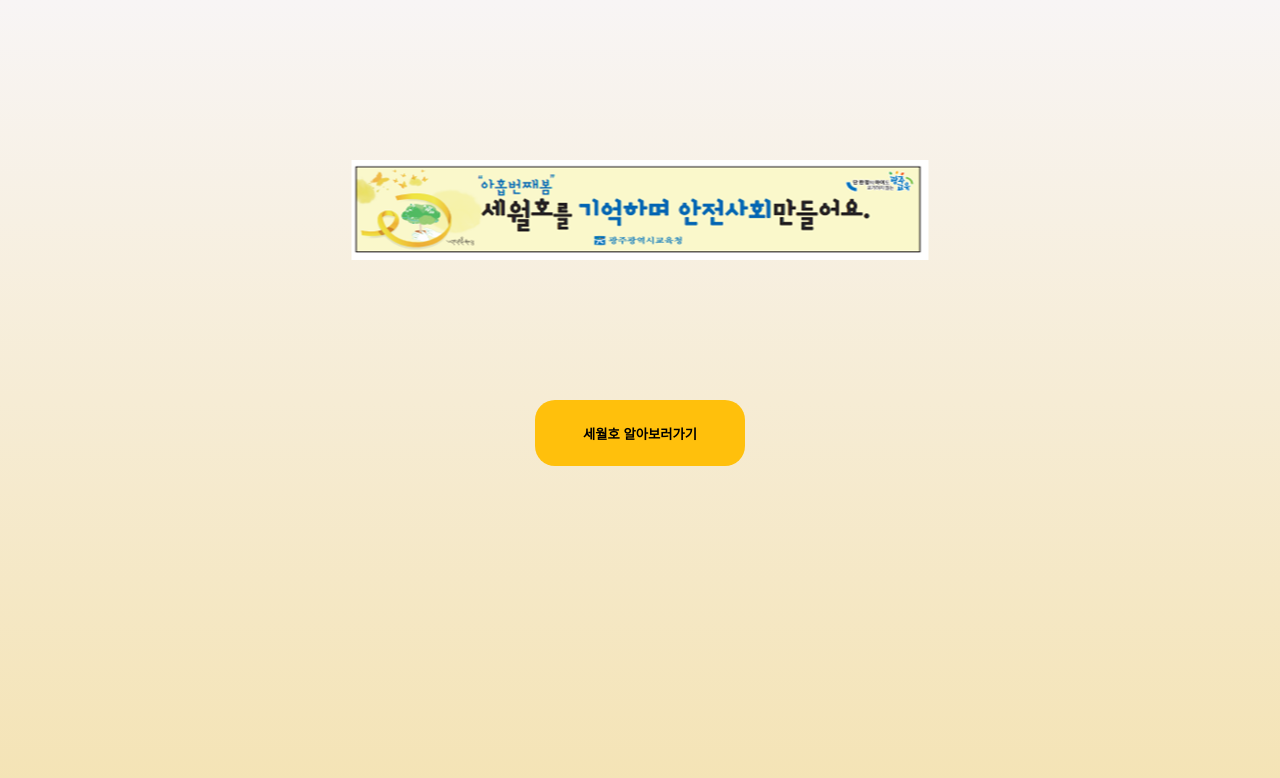
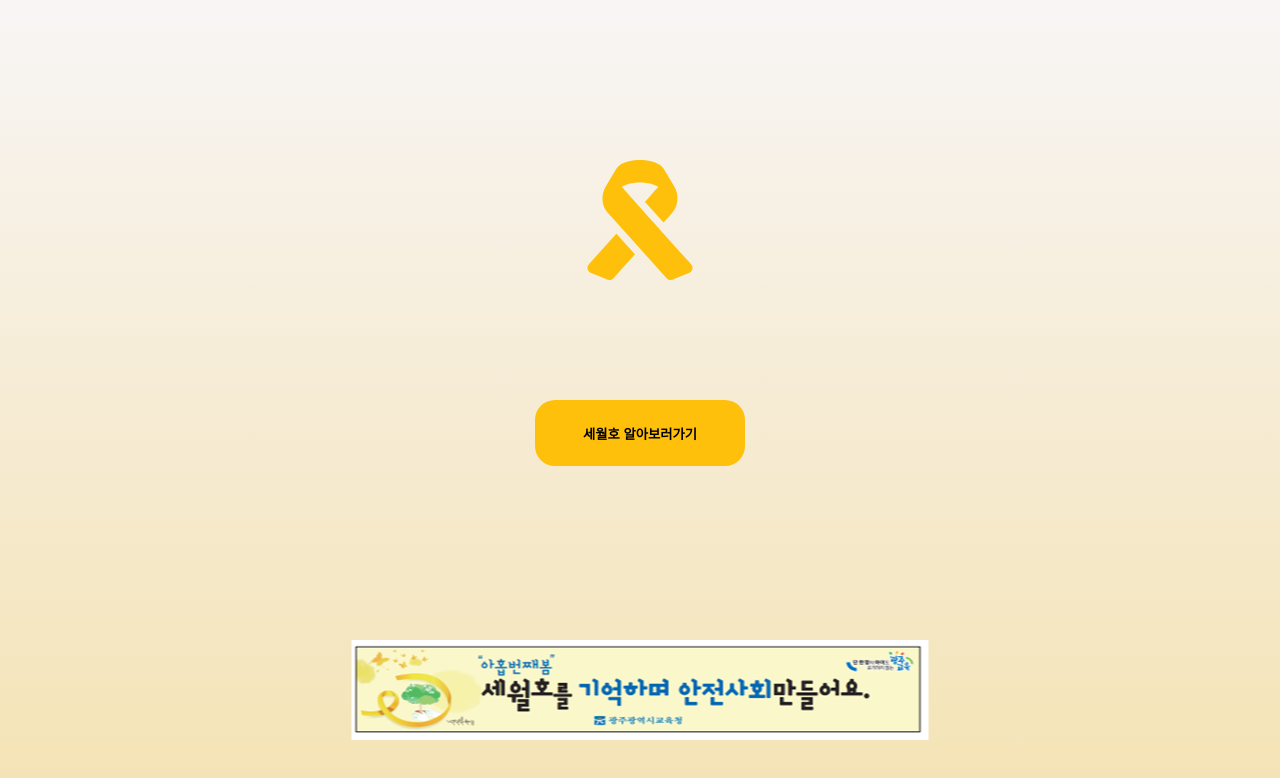
Before and after one commit to GSMHRM/Sewol-v2, a React (Vite) app: page / in a window 1280 px wide. Shown: the top 778 px of the page. Built offline with nearby package versions, Linux system fonts and the light colour scheme.

Commit message:
edit Intro

```diff
--- a/src/pages/Intro.jsx
+++ b/src/pages/Intro.jsx
@@ -14,7 +14,7 @@ function Intro() {
     <div>
       {changeMain ? (
         <div className="intro">
-          {/* <FaRibbon className="sewolIcons"/> */}
+          <FaRibbon className="sewolIcons"/>
           <img src={Logo} alt="세월호 로고" className="sewolLogo" />
           <button onClick={handleClick}>세월호 알아보러가기</button>
         </div>
--- a/src/styles/intro.css
+++ b/src/styles/intro.css
@@ -35,7 +35,7 @@
 
 .intro img {
     position: absolute;
-    top: 20%;
+    top: 80%;
     left: 50%;
     transform: translateX(-50%);
 }
```
